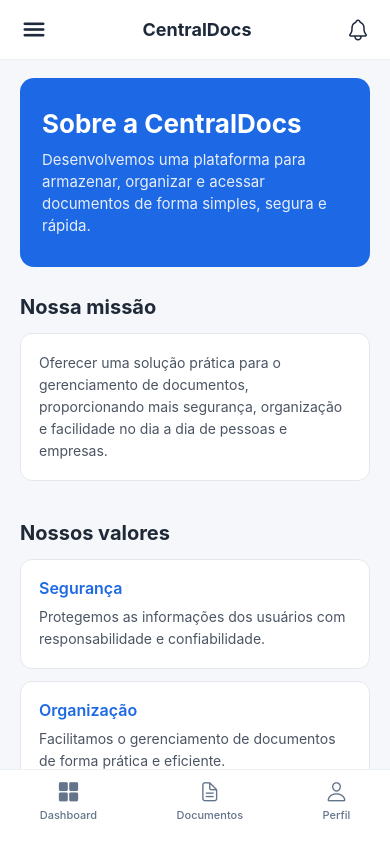
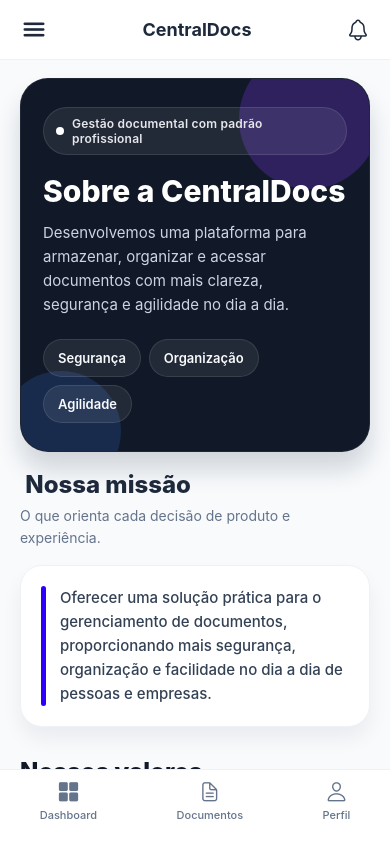
Before and after one commit to Arturqueiiroz/CentralDocsMobile, a React Native app: screen /SobreNos in a window 390 px wide. Built offline with nearby package versions, Linux system fonts and the light colour scheme.

Commit message:
feat: Adiciona a tela "Sobre Nós" com componentes animados e apresentação da equipe.

```diff
--- a/src/Presentation/views/SobreNos/Sobrenos.tsx
+++ b/src/Presentation/views/SobreNos/Sobrenos.tsx
@@ -1,7 +1,18 @@
-import React from "react";
-import { StyleSheet, View, Text, ScrollView, Image } from "react-native";
+import React, { useEffect, useRef } from "react";
+import {
+  StyleSheet,
+  View,
+  Text,
+  ScrollView,
+  Image,
+  Animated,
+  Easing,
+} from "react-native";
 import { HeaderScreen } from "../../components/Header";
 import { FooterScreen } from "../../components/Footer";
+import { useTheme } from '../../context/ThemeContext';
+
+
 
 interface TeamMember {
   id: string;
@@ -12,6 +23,7 @@ interface TeamMember {
 }
 
 export default function SobreNosScreen() {
+  const { theme, isDarkMode } = useTheme();
   const equipe: TeamMember[] = [
     {
       id: "1",
@@ -34,7 +46,7 @@ export default function SobreNosScreen() {
       nome: "Artur Queiroz",
       cargo: "Desenvolvedor Full Stack",
       descricao:
-        "Responsável pela integração entre o aplicativo, a API e o banco de dados, garantindo o funcionamento do sistema. Além disso, contribui para o desenvolvimento de novas funcionalidades e melhorias na plataforma.",
+        "Responsável pela integração entre o aplicativo, a API e o banco de dados, garantindo o funcionamento do sistema.",
       foto: require("../../../../assets/img/Artur.jpg"),
     },
   ];
@@ -44,83 +56,197 @@ export default function SobreNosScreen() {
       titulo: "Segurança",
       descricao:
         "Protegemos as informações dos usuários com responsabilidade e confiabilidade.",
+      sigla: "SG",
     },
     {
       titulo: "Organização",
       descricao:
         "Facilitamos o gerenciamento de documentos de forma prática e eficiente.",
+      sigla: "OR",
     },
     {
       titulo: "Simplicidade",
       descricao:
         "Criamos uma experiência intuitiva para que qualquer pessoa possa utilizar o sistema.",
+      sigla: "SP",
     },
   ];
 
+  const heroAnim = useRef(new Animated.Value(0)).current;
+  const missionAnim = useRef(new Animated.Value(0)).current;
+  const valuesAnim = useRef(new Animated.Value(0)).current;
+  const teamAnim = useRef(new Animated.Value(0)).current;
+
+  useEffect(() => {
+    Animated.stagger(130, [
+      Animated.timing(heroAnim, {
+        toValue: 1,
+        duration: 650,
+        easing: Easing.out(Easing.cubic),
+        useNativeDriver: true,
+      }),
+      Animated.timing(missionAnim, {
+        toValue: 1,
+        duration: 650,
+        easing: Easing.out(Easing.cubic),
+        useNativeDriver: true,
+      }),
+      Animated.timing(valuesAnim, {
+        toValue: 1,
+        duration: 650,
+        easing: Easing.out(Easing.cubic),
+        useNativeDriver: true,
+      }),
+      Animated.timing(teamAnim, {
+        toValue: 1,
+        duration: 650,
+        easing: Easing.out(Easing.cubic),
+        useNativeDriver: true,
+      }),
+    ]).start();
+  }, [heroAnim, missionAnim, valuesAnim, teamAnim]);
+
+  const fadeUp = (animation: Animated.Value) => ({
+    opacity: animation,
+    transform: [
+      {
+        translateY: animation.interpolate({
+          inputRange: [0, 1],
+          outputRange: [22, 0],
+        }),
+      },
+    ],
+  });
+
   return (
-    <View style={styles.container}>
+    <View
+  style={[
+    styles.container,
+    { backgroundColor: theme.background }
+  ]}
+>
       <HeaderScreen nome="CentralDocs" />
 
       <ScrollView
         showsVerticalScrollIndicator={false}
         contentContainerStyle={styles.scrollContent}
       >
+        <Animated.View style={[styles.hero, fadeUp(heroAnim)]}>
+          <View style={styles.heroGlowPrimary} />
+          <View style={styles.heroGlowSecondary} />
 
-        <View style={styles.hero}>
+          <View style={styles.heroBadge}>
+            <View style={styles.heroBadgeDot} />
+            <Text style={styles.heroBadgeText}>
+              Gestão documental com padrão profissional
+            </Text>
+          </View>
+
           <Text style={styles.heroTitle}>Sobre a CentralDocs</Text>
 
           <Text style={styles.heroSubtitle}>
             Desenvolvemos uma plataforma para armazenar, organizar e acessar
-            documentos de forma simples, segura e rápida.
+            documentos com mais clareza, segurança e agilidade no dia a dia.
+          </Text>
+
+          <View style={styles.heroChips}>
+            <View style={styles.heroChip}>
+              <Text style={styles.heroChipText}>Segurança</Text>
+            </View>
+
+            <View style={styles.heroChip}>
+              <Text style={styles.heroChipText}>Organização</Text>
+            </View>
+
+            <View style={styles.heroChip}>
+              <Text style={styles.heroChipText}>Agilidade</Text>
+            </View>
+          </View>
+        </Animated.View>
+
+        <Animated.View style={[styles.section, fadeUp(missionAnim)]}>
+          <View style={styles.sectionHeader}>
+           <Text
+  style={[
+    styles.sectionTitle,
+    { color: theme.textPrimary }
+  ]}
+> Nossa missão</Text>
+            <Text
+  style={[
+    styles.sectionSubtitle,
+    { color: theme.textSecondary }
+  ]}
+>
+              O que orienta cada decisão de produto e experiência.
             </Text>
           </View>
 
-        <View style={styles.section}>
-          <Text style={styles.sectionTitle}>Nossa missão</Text>
-
-          <View style={styles.card}>
-            <Text style={styles.cardText}>
+          <View style={[styles.card,     {
+      backgroundColor: theme.card,
+      borderColor: theme.borderColor,
+    }, styles.missionCard]}>
+            <View style={styles.missionAccent} />
+            <Text style={styles.cardTextStrong}>
               Oferecer uma solução prática para o gerenciamento de documentos,
               proporcionando mais segurança, organização e facilidade no dia a
               dia de pessoas e empresas.
             </Text>
           </View>
+        </Animated.View>
+
+        <Animated.View style={[styles.section, fadeUp(valuesAnim)]}>
+          <View style={styles.sectionHeader}>
+            <Text style={styles.sectionTitle}>Nossos valores</Text>
+            <Text style={styles.sectionSubtitle}>
+              Princípios que sustentam a qualidade e a confiança da plataforma.
+            </Text>
           </View>
 
-        <View style={styles.section}>
-          <Text style={styles.sectionTitle}>Nossos valores</Text>
+          {valores.map((valor, index) => (
+            <View
+              key={index}
+              style={[styles.card, styles.valueCard, index === 2 && styles.lastCard]}
+            >
+              <View style={styles.valueIcon}>
+                <Text style={styles.valueIconText}>{valor.sigla}</Text>
+              </View>
 
-          {valores.map((valor, index) => (
-            <View key={index} style={styles.card}>
+              <View style={styles.valueContent}>
                 <Text style={styles.cardTitle}>{valor.titulo}</Text>
-
                 <Text style={styles.cardText}>{valor.descricao}</Text>
               </View>
+            </View>
           ))}
+        </Animated.View>
+
+        <Animated.View style={[styles.section, fadeUp(teamAnim)]}>
+          <View style={styles.sectionHeader}>
+            <Text style={styles.sectionTitle}>Nossa equipe</Text>
+            <Text style={styles.sectionSubtitle}>
+              Um time multidisciplinar focado em desempenho, confiabilidade e
+              experiência do usuário.
+            </Text>
           </View>
-
-        <View style={styles.section}>
-          <Text style={styles.sectionTitle}>Nossa equipe</Text>
 
           {equipe.map((membro) => (
             <View key={membro.id} style={styles.memberCard}>
-<Image
-    source={membro.foto}
-    style={styles.avatar}
-/>
+              <View style={styles.memberTop}>
+                <Image source={membro.foto} style={styles.avatar} />
 
-              <View style={styles.memberInfo}>
+                <View style={styles.memberHeader}>
                   <Text style={styles.memberName}>{membro.nome}</Text>
 
+                  <View style={styles.roleBadge}>
                     <Text style={styles.memberRole}>{membro.cargo}</Text>
-
-                <Text style={styles.memberDescription}>
-                  {membro.descricao}
-                </Text>
                   </View>
                 </View>
+              </View>
+
+              <Text style={styles.memberDescription}>{membro.descricao}</Text>
+            </View>
           ))}
-        </View>
+        </Animated.View>
       </ScrollView>
 
       <FooterScreen />
@@ -131,108 +257,320 @@ export default function SobreNosScreen() {
 const styles = StyleSheet.create({
   container: {
     flex: 1,
-    backgroundColor: "#F5F7FA",
+    backgroundColor: "#F4F7FB",
   },
 
   scrollContent: {
     paddingHorizontal: 20,
     paddingTop: 18,
-    paddingBottom: 40,
+    paddingBottom: 44,
   },
+
   hero: {
-    backgroundColor: "#1D68E4",
-    borderRadius: 14,
-    paddingVertical: 30,
+    position: "relative",
+    overflow: "hidden",
+    backgroundColor: "#111827",
+    borderRadius: 28,
+    paddingVertical: 28,
     paddingHorizontal: 22,
-    marginBottom: 28,
+    marginBottom: 18,
+    borderWidth: 1,
+    borderColor: "rgba(255,255,255,0.06)",
+    shadowColor: "#0F172A",
+    shadowOffset: { width: 0, height: 18 },
+    shadowOpacity: 0.16,
+    shadowRadius: 24,
+    elevation: 8,
+  },
+
+  heroGlowPrimary: {
+    position: "absolute",
+    top: -30,
+    right: -10,
+    width: 140,
+    height: 140,
+    borderRadius: 70,
+    backgroundColor: "rgba(124, 58, 237, 0.28)",
+  },
+
+  heroGlowSecondary: {
+    position: "absolute",
+    bottom: -40,
+    left: -20,
+    width: 120,
+    height: 120,
+    borderRadius: 60,
+    backgroundColor: "rgba(59, 130, 246, 0.18)",
+  },
+
+  heroBadge: {
+    alignSelf: "flex-start",
+    flexDirection: "row",
+    alignItems: "center",
+    backgroundColor: "rgba(255,255,255,0.08)",
+    borderWidth: 1,
+    borderColor: "rgba(255,255,255,0.10)",
+    borderRadius: 999,
+    paddingVertical: 8,
+    paddingHorizontal: 12,
+    marginBottom: 18,
+  },
+
+  heroBadgeDot: {
+    width: 8,
+    height: 8,
+    borderRadius: 4,
+    backgroundColor: "#ffffffff",
+    marginRight: 8,
+  },
+
+  heroBadgeText: {
+    fontSize: 12,
+    fontWeight: "600",
+    color: "#E5E7EB",
+    letterSpacing: 0.2,
   },
 
   heroTitle: {
-    fontSize: 26,
-    fontWeight: "700",
+    fontSize: 30,
+    fontWeight: "800",
     color: "#FFFFFF",
-    marginBottom: 10,
+    lineHeight: 36,
+    marginBottom: 12,
   },
 
   heroSubtitle: {
     fontSize: 15,
-    lineHeight: 22,
-    color: "#E8EEF9",
+    lineHeight: 24,
+    color: "#CBD5E1",
+    marginBottom: 22,
+    maxWidth: "92%",
   },
-  section: {
+
+  heroChips: {
+    flexDirection: "row",
+    flexWrap: "wrap",
+    marginHorizontal: -4,
+    marginBottom: -8,
+  },
+
+  heroChip: {
+    backgroundColor: "rgba(255,255,255,0.08)",
+    borderWidth: 1,
+    borderColor: "rgba(255,255,255,0.10)",
+    borderRadius: 999,
+    paddingVertical: 10,
+    paddingHorizontal: 14,
+    marginHorizontal: 4,
+    marginBottom: 8,
+  },
+
+  heroChipText: {
+    color: "#F8FAFC",
+    fontSize: 13,
+    fontWeight: "600",
+  },
+
+  metricsRow: {
+    flexDirection: "row",
+    gap: 12,
     marginBottom: 28,
   },
 
+  metricCard: {
+    flex: 1,
+    backgroundColor: "#FFFFFF",
+    borderRadius: 20,
+    paddingVertical: 18,
+    paddingHorizontal: 18,
+    borderWidth: 1,
+    borderColor: "#E7ECF3",
+    shadowColor: "#0F172A",
+    shadowOffset: { width: 0, height: 10 },
+    shadowOpacity: 0.06,
+    shadowRadius: 18,
+    elevation: 4,
+  },
+
+  metricNumber: {
+    fontSize: 24,
+    fontWeight: "800",
+    color: "#111827",
+    marginBottom: 6,
+  },
+
+  metricLabel: {
+    fontSize: 13,
+    fontWeight: "600",
+    color: "#64748B",
+  },
+
+  section: {
+    marginBottom: 30,
+  },
+
+  sectionHeader: {
+    marginBottom: 16,
+  },
+
+  sectionEyebrow: {
+    fontSize: 12,
+    fontWeight: "700",
+    color: "#081249ff",
+    textTransform: "uppercase",
+    letterSpacing: 1,
+    marginBottom: 6,
+  },
+
   sectionTitle: {
-    fontSize: 20,
-    fontWeight: "700",
-    color: "#1F2937",
-    marginBottom: 14,
+    fontSize: 24,
+    fontWeight: "800",
+    color: "#111827",
+    marginBottom: 6,
+  },
+
+  sectionSubtitle: {
+    fontSize: 14,
+    lineHeight: 22,
+    color: "#64748B",
   },
 
   card: {
     backgroundColor: "#FFFFFF",
-    borderRadius: 12,
+    borderRadius: 22,
     borderWidth: 1,
-    borderColor: "#E5E7EB",
-    padding: 18,
-    marginBottom: 12,
+    borderColor: "#E7ECF3",
+    padding: 20,
+    shadowColor: "#0F172A",
+    shadowOffset: { width: 0, height: 12 },
+    shadowOpacity: 0.06,
+    shadowRadius: 20,
+    elevation: 4,
+  },
+
+  missionCard: {
+    flexDirection: "row",
+    alignItems: "flex-start",
+  },
+
+  missionAccent: {
+    width: 5,
+    height: "100%",
+    minHeight: 74,
+    borderRadius: 999,
+    backgroundColor: "#2e00faff",
+    marginRight: 14,
   },
 
   cardTitle: {
-    fontSize: 16,
-    fontWeight: "600",
-    color: "#1D68E4",
-    marginBottom: 8,
+    fontSize: 17,
+    fontWeight: "700",
+    color: "#0F172A",
+    marginBottom: 6,
   },
 
   cardText: {
     fontSize: 14,
-    color: "#4B5563",
-    lineHeight: 22,
+    color: "#64748B",
+    lineHeight: 23,
+  },
+
+  cardTextStrong: {
+    flex: 1,
+    fontSize: 15,
+    color: "#334155",
+    lineHeight: 24,
+    fontWeight: "500",
+  },
+
+  valueCard: {
+    flexDirection: "row",
+    alignItems: "flex-start",
+    marginBottom: 14,
+  },
+
+  valueIcon: {
+    width: 48,
+    height: 48,
+    borderRadius: 16,
+    backgroundColor: "#F3E8FF",
+    alignItems: "center",
+    justifyContent: "center",
+    marginRight: 14,
+  },
+
+  valueIconText: {
+    fontSize: 13,
+    fontWeight: "800",
+    color: "#0033dbff",
+    letterSpacing: 0.6,
+  },
+
+  valueContent: {
+    flex: 1,
+  },
+
+  lastCard: {
+    marginBottom: 0,
   },
 
   memberCard: {
+    backgroundColor: "#FFFFFF",
+    borderRadius: 24,
+    borderWidth: 1,
+    borderColor: "#E7ECF3",
+    padding: 18,
+    marginBottom: 16,
+    shadowColor: "#0F172A",
+    shadowOffset: { width: 0, height: 12 },
+    shadowOpacity: 0.06,
+    shadowRadius: 20,
+    elevation: 4,
+  },
+
+  memberTop: {
     flexDirection: "row",
     alignItems: "center",
-    backgroundColor: "#FFFFFF",
-    borderRadius: 12,
-    borderWidth: 1,
-    borderColor: "#E5E7EB",
-    padding: 16,
     marginBottom: 14,
   },
 
   avatar: {
-    width: 70,
-    height: 70,
-    borderRadius: 35,
-    marginRight: 16,
-    borderWidth: 2,
-    borderColor: "#E5E7EB",
+    width: 76,
+    height: 76,
+    borderRadius: 22,
+    marginRight: 14,
+    borderWidth: 3,
+    borderColor: "#EEF2FF",
   },
 
-  memberInfo: {
+  memberHeader: {
     flex: 1,
   },
 
   memberName: {
-    fontSize: 17,
-    fontWeight: "700",
+    fontSize: 18,
+    fontWeight: "800",
     color: "#111827",
+    marginBottom: 8,
+  },
+
+  roleBadge: {
+    alignSelf: "flex-start",
+    backgroundColor: "#EEF2FF",
+    borderRadius: 999,
+    paddingVertical: 8,
+    paddingHorizontal: 12,
   },
 
   memberRole: {
-    fontSize: 14,
-    fontWeight: "600",
-    color: "#1D68E4",
-    marginTop: 2,
-    marginBottom: 6,
+    fontSize: 12,
+    fontWeight: "700",
+    color: "#4338CA",
   },
 
   memberDescription: {
-    fontSize: 13,
-    lineHeight: 20,
-    color: "#6B7280",
+    fontSize: 14,
+    lineHeight: 23,
+    color: "#64748B",
   },
 });
```
Lines whose indentation alone changed are shown as unchanged.
